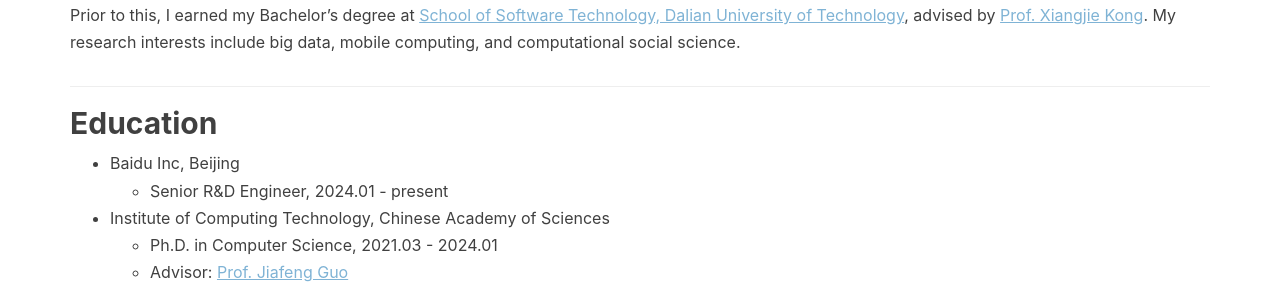
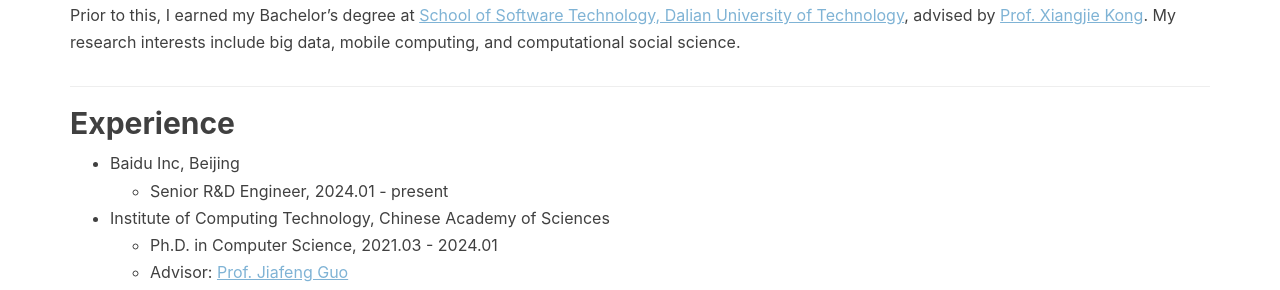
Before and after one commit to caiyinqiong/caiyinqiong.github.io, a Jekyll site: the page built from resume.html, in a window 1280 px wide and 900 px high. Shown: the part 447-737 px from the top of the window. Built offline with Jekyll 4.4.1, drawn with Linux system fonts in a browser that asks for light colours; nearby versions of some CDN libraries; comment, search, counter and statistics services are not loaded.

Commit message:
Update resume.html

```diff
--- a/resume.html
+++ b/resume.html
@@ -30,7 +30,7 @@ header-img: "img/post-bg-rwd.jpg"
 
 <section>
     <hr>
-    <h2>Education</h2>
+    <h2>Experience</h2>
 <ul>
   <li>Baidu Inc, Beijing
     <ul>
```
